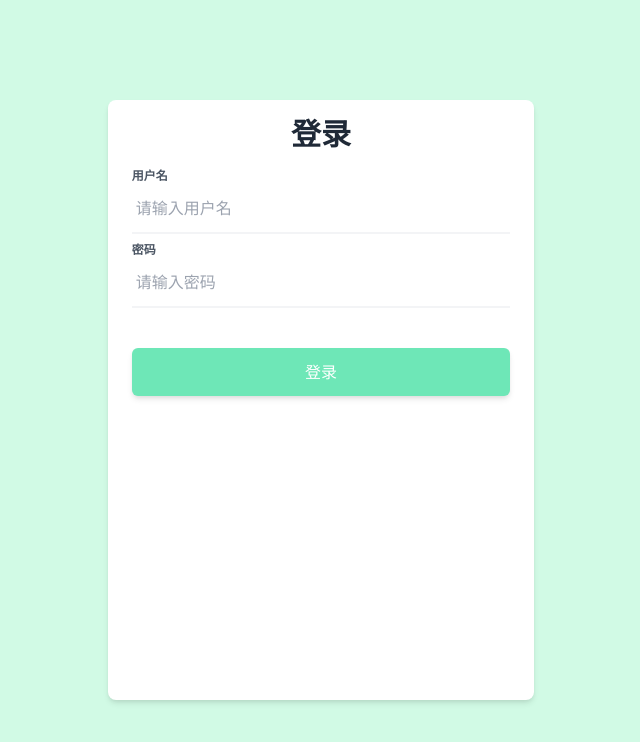
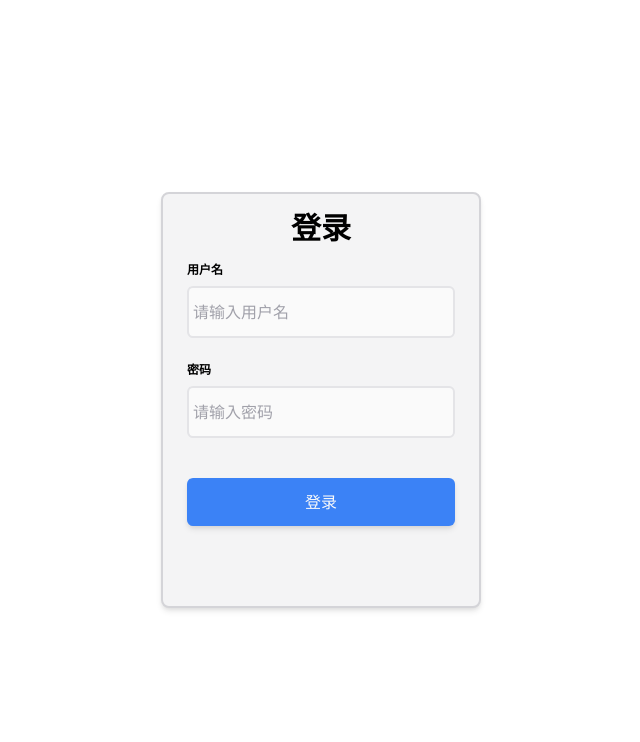
Before and after one commit to cuitaocrazy/supervision, a Next.js app in the folder web-site/simple-shopping/: page /login in a window 1280 px wide. Shown: the top 742 px of the page, without its empty margins (319-959 px from the left). Built offline with nearby package versions, Linux system fonts and the light colour scheme.

Commit message:
修改登录页面：去掉注释的内容，form表单宽度固定，要素间的间距；配置文件添加只要颜色、次要颜色、错误颜色；去掉标点符号使整体统一。

```diff
--- a/web-site/simple-shopping/pages/login.tsx
+++ b/web-site/simple-shopping/pages/login.tsx
@@ -4,16 +4,16 @@ import { useRouter } from 'next/router'
 
 
 type FormData = {
-  username: string;
-  password: string;
+  username: string
+  password: string
 }
 
 const Login: NextPage = () => {
   const { register, handleSubmit, formState: { errors }, setValue } = useForm<FormData>()
-  const router = useRouter();
+  const router = useRouter()
 
   const onSubmit: SubmitHandler<FormData> = (data: FormData) => {
-    saveLoginData();
+    saveLoginData()
   }
 
   //TODO 保存数据
@@ -26,44 +26,25 @@ const Login: NextPage = () => {
 
   }
 
-    // return <div className="flex flex-col h-screen bg-green-100 dark:bg-red-100">
-    //   <div className="grid mx-2 my-20 place-items-center sm:my-auto">
-    //     <div className="w-11/12 p-12 px-6 py-10 bg-white rounded-lg shadow-md sm:w-8/12 md:w-6/12 lg:w-5/12 2xl:w-4/12 sm:px-10 sm:py-6 lg:shadow-lg">
-    //       <h2 className="text-3xl font-semibold text-center text-gray-800 lg:text-4xl">登录</h2>
-    //       <form className="mt-10" onSubmit={handleSubmit(onSubmit)}>
-    //         <label className="block text-xs font-semibold text-gray-600">用户名</label>
-    //         <input className="block w-full px-1 py-3 mt-2 text-gray-800 border-b-2 border-gray-100 appearance-none focus:text-gray-500 focus:outline-none focus:border-gray-200"
-    //           type="text"  {...register('username', { required: true, minLength: 2, maxLength: 10 },)} placeholder="请输入用户名" />
-    //         {errors.username && <p className="pt-2 pl-3 text-base text-red-500">用户名不能为空</p>}
-
-    //         <label className="block mt-2 text-xs font-semibold text-gray-600">密码</label>
-    //         <input className="block w-full px-1 py-3 mt-2 mb-4 text-gray-800 border-b-2 border-gray-100 appearance-none focus:text-gray-500 focus:outline-none focus:border-gray-200"
-    //           type="password" {...register('password', { required: true, minLength: 6, maxLength: 6 })} placeholder="请输入密码" />
-    //         {errors.password && <p className="">密码不能为空</p>}
-
-    //         <input className="w-full py-3 mt-10 font-medium text-white bg-green-300 rounded-md focus:outline-none hover:bg-green-500 hover:shadow-none"
-    //           type="submit" value="登录"  />
-    //       </form>
-    //     </div>
-    //   </div>
-    // </div>
-
-  return <div className="flex h-screen bg-green-100 ">
-    <form onSubmit={handleSubmit(onSubmit)} className="w-11/12 p-12 px-6 py-10 pt-4 mx-auto my-auto bg-white rounded-lg shadow-md h-3/4 sm:w-1/2 md:w-2/5 xl:w-1/3 2xl:w-1/4 ">
+  return <div className="flex h-screen bg-green-100">
+  <form onSubmit={handleSubmit(onSubmit)} className="p-12 px-6 py-10 pt-4 mx-auto my-auto border-2 rounded-lg shadow-md border-primaryColor-300 w-80 bg-primaryColor-100">
     <fieldset >
       <legend className="mb-4 text-3xl font-semibold text-center text-gray-800">登录</legend>
       <div>
-          <label className="block text-xs font-semibold text-gray-600">用户名</label>
-          <input type="text" className="block w-full px-1 py-3 text-gray-800 border-b-2 border-gray-100 focus:text-gray-500 focus:outline-none focus:border-gray-200 " {...register('username', { required: true},)} placeholder="请输入用户名"/>
-          {errors.username && <p className="pt-2 pl-3 text-base text-red-500">用户名不能为空</p>}
+        <label className="block mb-2 text-xs font-semibold text-gray-600">用户名</label>
+        <input type="text" className="block w-full px-1 py-3 border-2 rounded-md bg-primaryColor-50 border-primaryColor-200 focus:bg-gray-500 focus:ring-opacity-20 focus:border-secondaryColor-500 focus:ring-offset-blue-300 focus:ring-4"
+          {...register('username', { required: true },)} placeholder="请输入用户名" />
+        {errors.username && <p className="pt-2 pl-3 text-base text-errorColor-500">用户名不能为空</p>}
       </div>
-        <div className="mt-2">
-          <label className="block text-xs font-semibold text-gray-600">密码</label>
-          <input type="text" className="block w-full px-1 py-3 text-gray-800 border-b-2 border-gray-100 focus:text-gray-500 focus:outline-none focus:border-gray-200 " {...register('password', { required: true})} placeholder="请输入密码" />
-          {errors.password && <p className="pt-2 pl-3 text-base text-red-500">密码不能为空</p>}
+      <div className="mt-6">
+        <label className="block mb-2 text-xs font-semibold text-gray-600">密码</label>
+        <input type="text" className="block w-full px-1 py-3 border-2 rounded-md bg-primaryColor-50 border-primaryColor-200 focus:bg-gray-500 focus:ring-opacity-20 focus:border-secondaryColor-500 focus:ring-offset-blue-300 focus:ring-4"
+          {...register('password', { required: true })} placeholder="请输入密码" />
+        {errors.password && <p className="pt-2 pl-3 text-base text-errorColor-500">密码不能为空</p>}
       </div>
     </fieldset>
-      <input type="submit" className="w-full py-3 my-10 font-medium text-white bg-green-300 rounded-md shadow-md focus:outline-none hover:bg-green-500 hover:shadow-none" value="登录" />
+    <input type="submit" className="w-full py-3 my-10 font-medium rounded-md shadow-md text-primaryColor-50 bg-secondaryColor-500 focus:outline-none hover:bg-secondaryColor-500 hover:shadow-none"
+      value="登录" />
   </form>
 </div>
 }
--- a/web-site/simple-shopping/tailwind.config.js
+++ b/web-site/simple-shopping/tailwind.config.js
@@ -1,7 +1,13 @@
+const colors=require('tailwindcss/colors')
 module.exports = {
   purge: ['./pages/**/*.{js,ts,jsx,tsx}'],
   darkMode: false, // or 'media' or 'class'
   theme: {
+    colors:{
+      primaryColor:colors.gray,
+      secondaryColor:colors.blue,
+      errorColor:colors.red,
+    },
     extend: {},
   },
   variants: {
```
Lines whose indentation alone changed are shown as unchanged.
